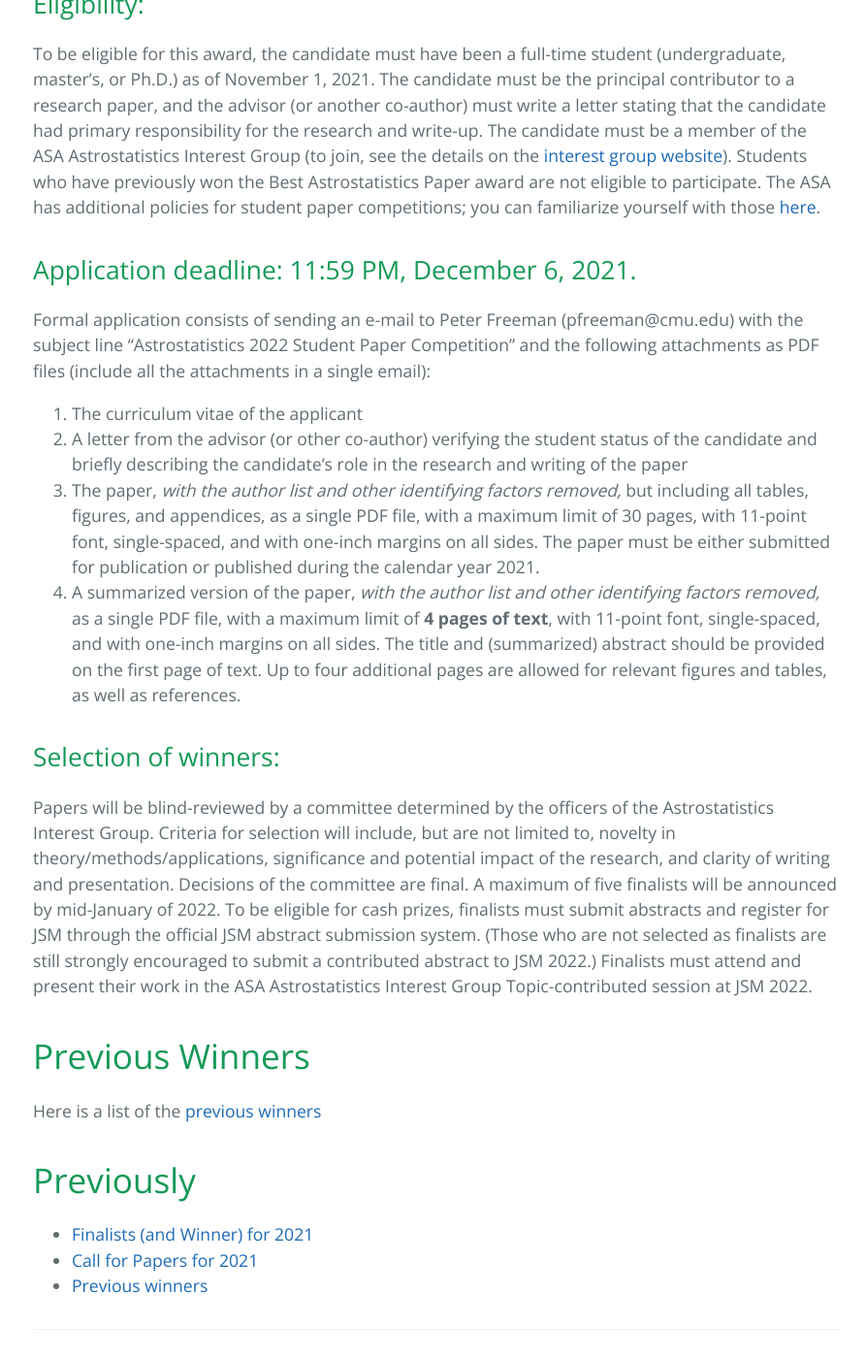
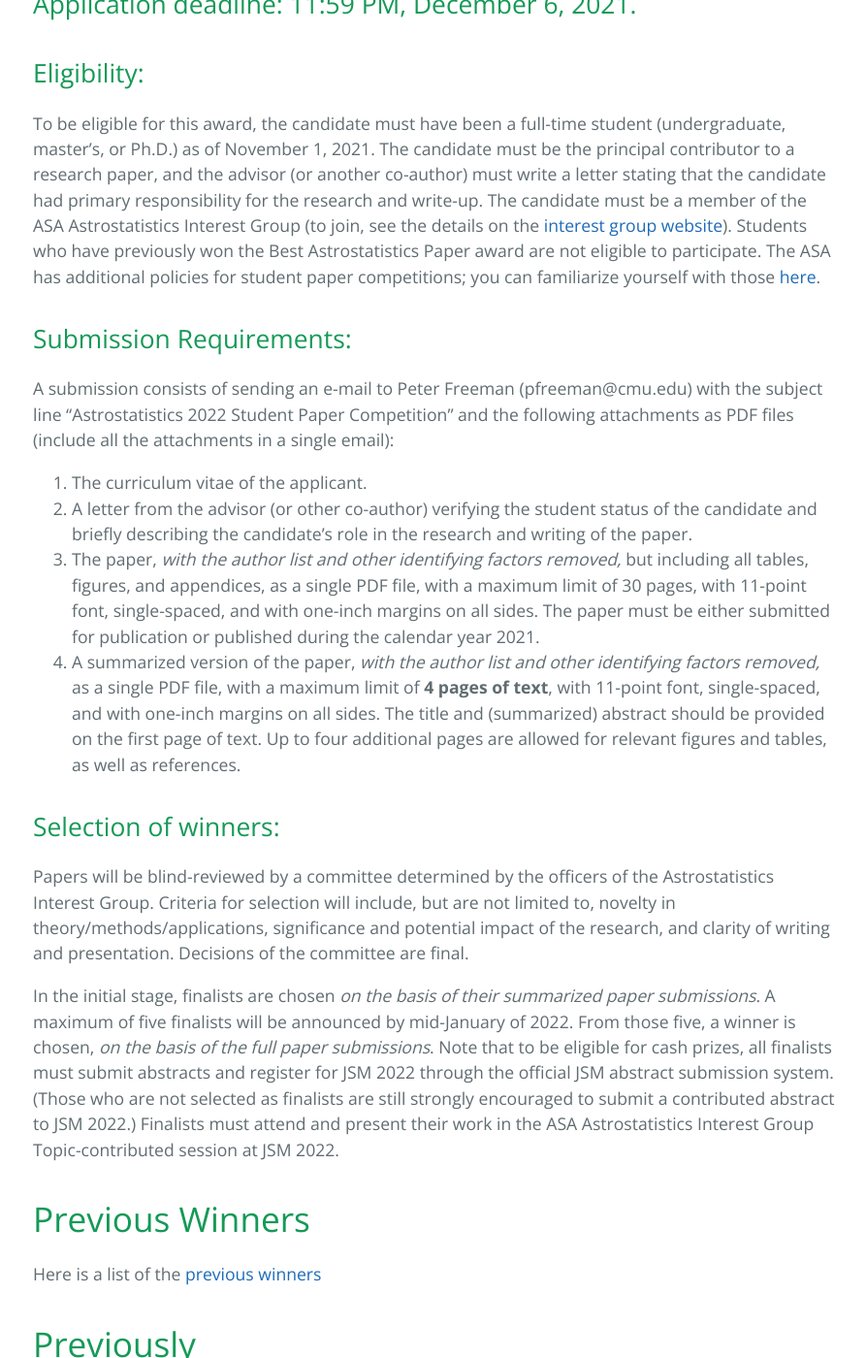
Before and after one commit to aigamstat/aigamstat.github.io, a Jekyll site: the page built from competition/index.md, in a window 1280 px wide and 1400 px high, scrolled down 647 px. Shown: the whole window at 97% size, without its empty margins (190-1083 px from the left). Built offline with Jekyll 4.4.1, drawn with Linux system fonts in a browser that asks for light colours.

Commit message:
typo fixes. -pef

```diff
--- a/competition/index.md
+++ b/competition/index.md
@@ -12,22 +12,26 @@ layout: default
 
 The Astrostatistics Interest Group of the American Statistical Association (ASA/AIG) sponsors a student paper competition for a student paper competition for research in the statistical application, methodological, or theoretical development to problems in astronomy, astrophysics, or cosmology. The winner and four other finalists will present their papers in the ASA Astrostatistics Interest Group Topic-contributed session at the 2022 Joint Statistics Meeting. Each finalist will receive $100, while the overall winner will receive an additional $400.
 
+## Application deadline: 11:59 PM, December 6, 2021.
+
 ## Eligibility:
 
 To be eligible for this award, the candidate must have been a full-time student (undergraduate, master's, or Ph.D.) as of November 1, 2021. The candidate must be the principal contributor to a research paper, and the advisor (or another co-author) must write a letter stating that the candidate had primary responsibility for the research and write-up. The candidate must be a member of the ASA Astrostatistics Interest Group (to join, see the details on the [interest group website](../join.html)). Students who have previously won the Best Astrostatistics Paper award are not eligible to participate. The ASA has additional policies for student paper competitions; you can familiarize yourself with those [here](http://www.amstat.org/ASA/Your-Career/Student-Paper-Competitions.aspx).
 
-## Application deadline: 11:59 PM, December 6, 2021.
+## Submission Requirements:
 
-Formal application consists of sending an e-mail to Peter Freeman (pfreeman@cmu.edu) with the subject line "Astrostatistics 2022 Student Paper Competition" and the following attachments as PDF files (include all the attachments in a single email):
+A submission consists of sending an e-mail to Peter Freeman (pfreeman@cmu.edu) with the subject line "Astrostatistics 2022 Student Paper Competition" and the following attachments as PDF files (include all the attachments in a single email):
 
-1. The curriculum vitae of the applicant
-2. A letter from the advisor (or other co-author) verifying the student status of the candidate and briefly describing the candidate's role in the research and writing of the paper
+1. The curriculum vitae of the applicant.
+2. A letter from the advisor (or other co-author) verifying the student status of the candidate and briefly describing the candidate's role in the research and writing of the paper.
 3. The paper, *with the author list and other identifying factors removed,* but including all tables, figures, and appendices, as a single PDF file, with a maximum limit of 30 pages, with 11-point font, single-spaced, and with one-inch margins on all sides. The paper must be either submitted for publication or published during the calendar year 2021.
 4. A summarized version of the paper, *with the author list and other identifying factors removed,* as a single PDF file, with a maximum limit of **4 pages of text**, with 11-point font, single-spaced, and with one-inch margins on all sides. The title and (summarized) abstract should be provided on the first page of text. Up to four additional pages are allowed for relevant figures and tables, as well as references.
 
 ## Selection of winners:
 
-Papers will be blind-reviewed by a committee determined by the officers of the Astrostatistics Interest Group. Criteria for selection will include, but are not limited to, novelty in theory/methods/applications, significance and potential impact of the research, and clarity of writing and presentation. Decisions of the committee are final. A maximum of five finalists will be announced by mid-January of 2022. To be eligible for cash prizes, finalists must submit abstracts and register for JSM through the official JSM abstract submission system. (Those who are not selected as finalists are still strongly encouraged to submit a contributed abstract to JSM 2022.) Finalists must attend and present their work in the ASA Astrostatistics Interest Group Topic-contributed session at JSM 2022.
+Papers will be blind-reviewed by a committee determined by the officers of the Astrostatistics Interest Group. Criteria for selection will include, but are not limited to, novelty in theory/methods/applications, significance and potential impact of the research, and clarity of writing and presentation. Decisions of the committee are final.
+
+In the initial stage, finalists are chosen *on the basis of their summarized paper submissions*. A maximum of five finalists will be announced by mid-January of 2022. From those five, a winner is chosen, *on the basis of the full paper submissions*. Note that to be eligible for cash prizes, all finalists must submit abstracts and register for JSM 2022 through the official JSM abstract submission system. (Those who are not selected as finalists are still strongly encouraged to submit a contributed abstract to JSM 2022.) Finalists must attend and present their work in the ASA Astrostatistics Interest Group Topic-contributed session at JSM 2022.
 
 # Previous Winners
 Here is a list of the [previous winners](./winners.html)
```
